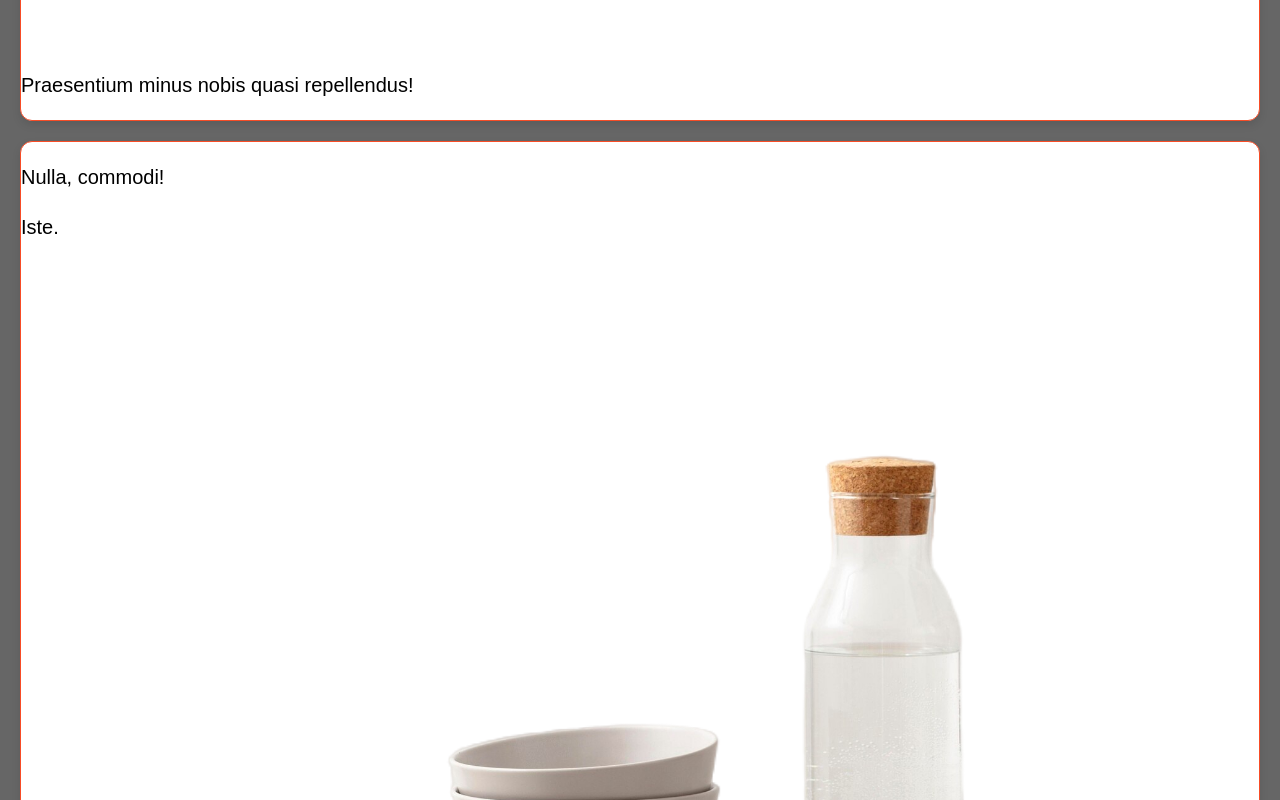
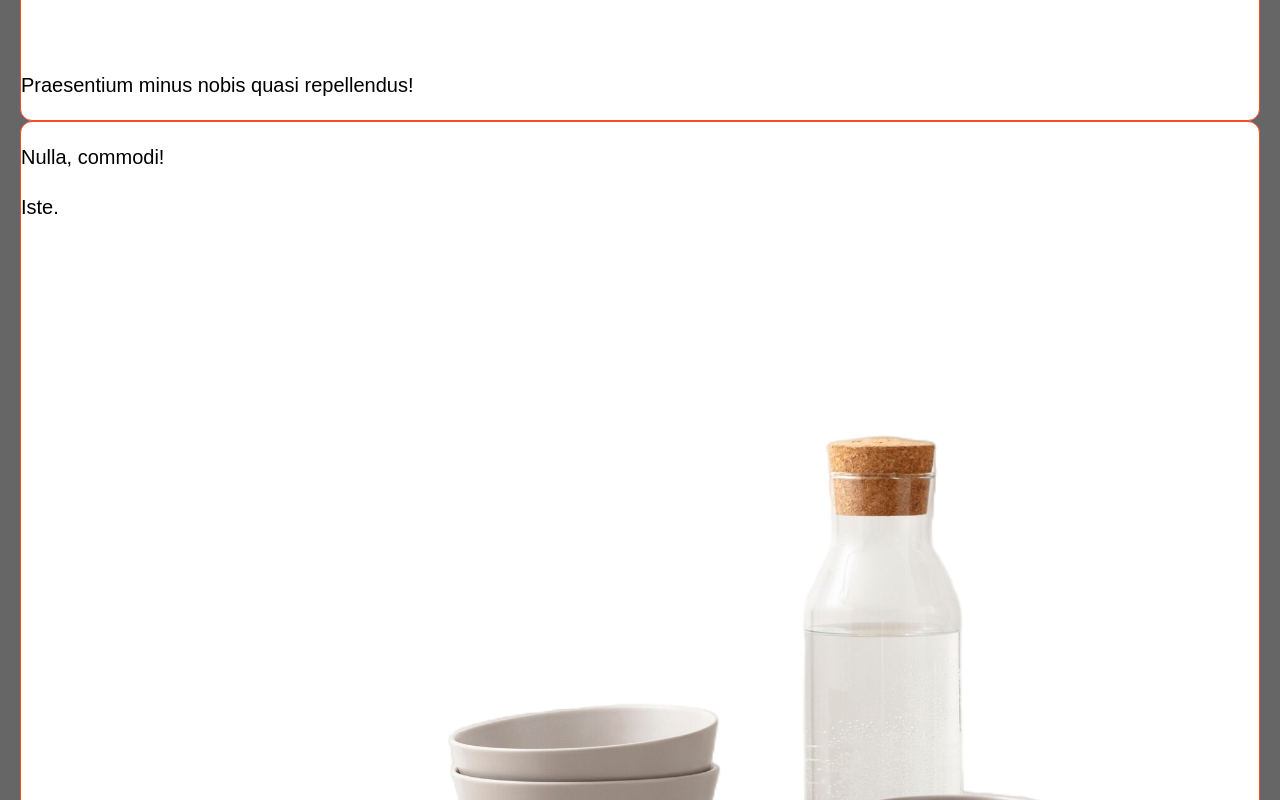
Before and after one commit to hyang80/PROJECT_H, a website: page card1/index.html in a window 1280 px wide. Shown: the part 1680-2480 px from the top of the page. Drawn offline with Linux system fonts and the light colour scheme.

Commit message:
죽음의 가로 배열 흑흑 제발

```diff
--- a/card1/style/card1.scss
+++ b/card1/style/card1.scss
@@ -86,7 +86,6 @@ img {
   display: flex;
   flex-wrap: wrap; /* 카드들이 줄 바꿈될 수 있도록 설정 */
   gap: 20px; /* 카드 사이의 간격 설정 */
-  justify-content: space-between; /* 가로 정렬을 위해 추가 */
   padding: 20px; /* 컨테이너 주변의 여백 설정 */
 }
 
@@ -95,7 +94,6 @@ img {
     33.33% - 20px
   ); /* 한 줄에 3개의 카드를 배치하고 간격을 고려한 계산 */
 
-  margin-bottom: 20px; /* 아래 여백 추가 */
   font-family: 'IBM Plex Sans', sans-serif;
   font-size: 20px;
   font-weight: 400;
@@ -103,7 +101,6 @@ img {
   background-color: #fff;
   border: 1px solid #f74c26;
   border-radius: 0.75rem;
-  box-shadow: 0 4px 8px rgb(0 0 0 / 10%);
   transition: transform 0.3s ease, box-shadow 0.3s ease;
 
   &:hover {
```
Also changed, not shown: index.html (+1 -1 lines), card1/style/card1.css.
